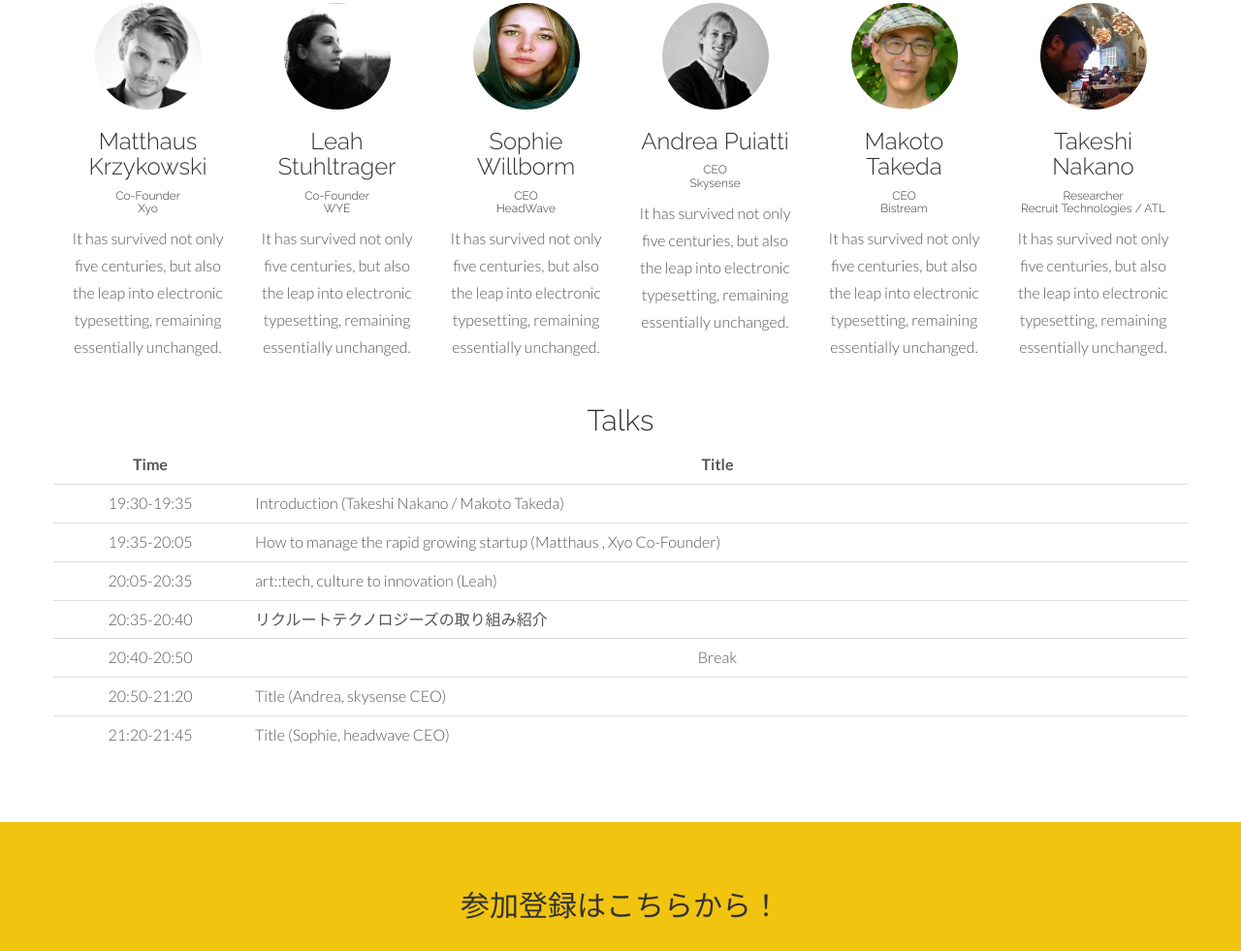
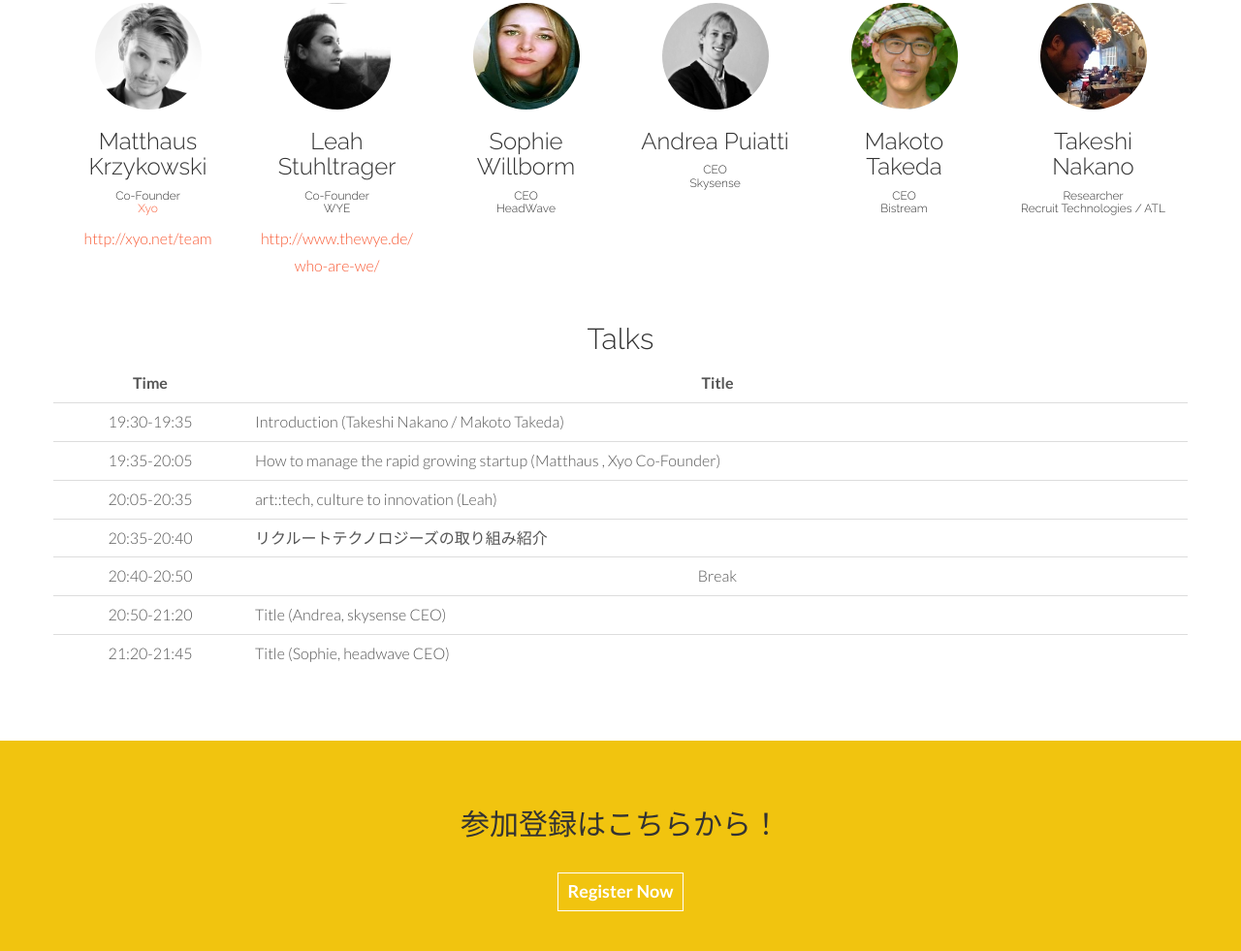
Before and after one commit to tf0054/ffmpeg.wasm, a plain HTML site: page index.html in a window 1280 px wide. Shown: the part 1254-2235 px from the top of the page at 97% size. Drawn offline with Linux system fonts and the light colour scheme.

Commit message:
update profile

```diff
--- a/index.html
+++ b/index.html
@@ -89,38 +89,34 @@
 				<div class="col-lg-2">
 					<img src="assets/img/speakers/matthaus.jpg" data-toggle="tooltip" title="Matthaus" class="img-circle" width="110" height="110">
 					<h3>Matthaus Krzykowski</h3>
-					<h6>Co-Founder</br>Xyo</h6>
-					<p>It has survived not only five centuries, but also the leap into electronic typesetting, remaining essentially unchanged.</p>
+					<h6>Co-Founder</br><a href="http://xyo.net" target="_blank">Xyo</a></h6>
+					<p><a href="http://xyo.net/team" target="_blank">http://xyo.net/team</a></p>
 				</div>
 				<div class="col-lg-2">
 					<img src="assets/img/speakers/leah.jpg" data-toggle="tooltip" title="Leah" class="img-circle" width="110" height="110">
 					<h3>Leah Stuhltrager</h3>
 					<h6>Co-Founder</br>WYE</h6>
-					<p>It has survived not only five centuries, but also the leap into electronic typesetting, remaining essentially unchanged.</p>
+					<p><a href="http://www.thewye.de/who-are-we/" target="_blank">http://www.thewye.de/who-are-we/</a></p>
 				</div>
 				<div class="col-lg-2">
 					<img src="assets/img/speakers/sophie.jpg" data-toggle="tooltip" title="Sophie" class="img-circle" width="110" height="110">
 					<h3>Sophie Willborm</h3>
 					<h6>CEO<br/>HeadWave</h6>
-					<p>It has survived not only five centuries, but also the leap into electronic typesetting, remaining essentially unchanged.</p>
 				</div>
 				<div class="col-lg-2">
 					<img src="assets/img/speakers/andrea.jpg" data-toggle="tooltip" title="Andrea" class="img-circle" width="110" height="110">
 					<h3>Andrea Puiatti</h3>
 					<h6>CEO<br/>Skysense</h6>
-					<p>It has survived not only five centuries, but also the leap into electronic typesetting, remaining essentially unchanged.</p>
 				</div>
 				<div class="col-lg-2">
 					<img src="assets/img/speakers/makoto.jpg" data-toggle="tooltip" title="Makoto Takeda" class="img-circle" width="110" height="110">
 					<h3>Makoto Takeda</h3>
 					<h6>CEO<br/>Bistream</h6>
-					<p>It has survived not only five centuries, but also the leap into electronic typesetting, remaining essentially unchanged.</p>
 				</div>
 				<div class="col-lg-2">
-					<img src="assets/img/speakers/takeshi.jpeg" data-toggle="tooltip" title="Jane Doe" class="img-circle" width="110" height="110">
+					<img src="assets/img/speakers/takeshi.jpeg" data-toggle="tooltip" title="Takeshi Nakano" class="img-circle" width="110" height="110">
 					<h3>Takeshi Nakano</h3>
 					<h6>Researcher<br/>Recruit Technologies / ATL</h6>
-					<p>It has survived not only five centuries, but also the leap into electronic typesetting, remaining essentially unchanged.</p>
 				</div>
 
 			</div><!-- /row -->
```
